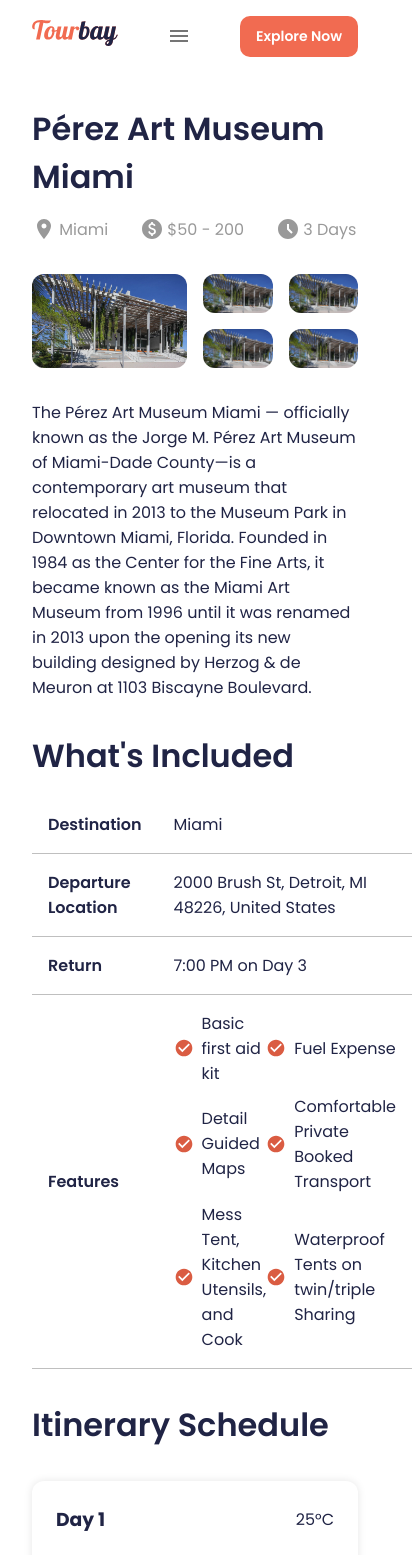
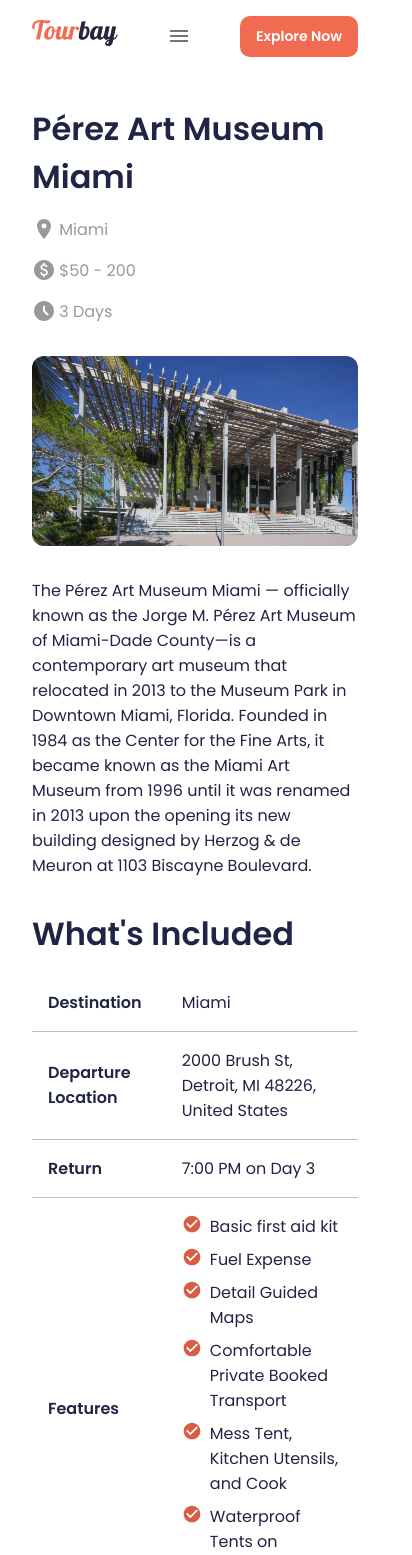
Before and after one commit to afnan-emumba/booking-system-app, a React (Vite) app: page /tour/1 in a window 390 px wide. Shown: the top 1555 px of the page, 412 px wide, since content can reach past the window. Built offline with nearby package versions, Linux system fonts and the light colour scheme.

Commit message:
search tour + fixed tours details page

```diff
--- a/src/App.tsx
+++ b/src/App.tsx
@@ -5,6 +5,7 @@
 import Tours from "./components/Tours";
 import TourDetail from "./components/TourDetail";
 import ErrorPage from "./components/ErrorPage";
+import BookTour from "./components/BookTour";
 
 function App() {
   return (
@@ -16,6 +17,7 @@
           <Route path='/tours' element={<Tours />} />
           <Route path='/tours/:city' element={<Tours />} />
           <Route path='/tour/:id' element={<TourDetail />} />
+          <Route path='/book-tour/:id' element={<BookTour />} />
           <Route path='*' element={<ErrorPage />} />
         </Route>
       </Routes>
--- /dev/null
+++ b/src/components/BookTour.tsx
@@ -0,0 +1,7 @@
+import React from "react";
+
+const BookTour = () => {
+  return <div>BookTour</div>;
+};
+
+export default BookTour;
--- a/src/components/Explore.tsx
+++ b/src/components/Explore.tsx
@@ -15,6 +15,7 @@
 import Select, { SelectChangeEvent } from "@mui/material/Select";
 import { Dayjs } from "dayjs";
 import SearchChip from "./SearchChip";
+import { useNavigate } from "react-router-dom";
 
 const priceRanges = [
   {
@@ -61,12 +62,20 @@
   const [startDate, setStartDate] = useState<Dayjs | null>(null);
   const [endDate, setEndDate] = useState<Dayjs | null>(null);
 
+  const navigate = useNavigate();
+
   const handleChange = (event: SelectChangeEvent) => {
     setPriceRange(event.target.value);
   };
 
   const handleLocationClick = (location: string) => {
     setLocation(location);
+  };
+
+  const handleSearch = () => {
+    if (location) {
+      navigate(`/tours/${location}`);
+    }
   };
 
   return (
@@ -164,7 +173,11 @@
               </div>
             </div>
 
-            <Button variant='contained' className='search-btn'>
+            <Button
+              variant='contained'
+              className='search-btn'
+              onClick={handleSearch}
+            >
               <SearchIcon fontSize='medium' style={{ color: "#fff" }} />
             </Button>
           </Paper>
--- a/src/components/TourDetail.tsx
+++ b/src/components/TourDetail.tsx
@@ -5,6 +5,8 @@
 import AccessTimeFilledIcon from "@mui/icons-material/AccessTimeFilled";
 import PlaceIcon from "@mui/icons-material/Place";
 import CheckCircleIcon from "@mui/icons-material/CheckCircle";
+import { Button } from "@mui/material";
+import { Link } from "react-router-dom";
 
 const TourDetail = () => {
   const { id } = useParams();
@@ -92,10 +94,10 @@
       </div>
 
       <h2>Itinerary Schedule</h2>
-      <div className="tour-details-itinerary">
+      <div className='tour-details-itinerary'>
         {tour.itinerary.map((day, index) => (
-          <div key={index} className="itinerary-card">
-            <div className="itinerary-card-header">
+          <div key={index} className='itinerary-card'>
+            <div className='itinerary-card-header'>
               <h3>Day {day.day}</h3>
               <span>{day.weather}°C</span>
             </div>
@@ -107,6 +109,13 @@
           </div>
         ))}
       </div>
+      {/* <div className='book-tour-btn-container'> */}
+      <Link to={`/book-tour/${id}`} className='book-tour-link'>
+        <Button variant='contained' className='book-tour-btn'>
+          Book Now
+        </Button>
+      </Link>
+      {/* </div> */}
     </div>
   );
 };
--- a/src/index.css
+++ b/src/index.css
@@ -489,6 +489,18 @@
     padding-left: 1.5rem;
 }
 
+.book-tour-link {
+    display: flex;
+    justify-content: center;
+    align-items: center;
+    text-decoration: none;
+}
+
+.book-tour-btn {
+    width: 300px;
+    height: auto;
+}
+
 /* Responsive Styles */
 @media (max-width: 1024px) {
     .navbar-list {
@@ -543,6 +555,19 @@
 
     .tour-cards {
         grid-template-columns: repeat(2, 1fr);
+    }
+
+    .tour-details-images {
+        grid-template-columns: 1fr;
+    }
+
+    .tour-details-img-grid {
+        grid-template-columns: 1fr;
+    }
+
+    .tour-details-icons {
+        flex-direction: column;
+        align-items: flex-start;
     }
 }
 
@@ -617,6 +642,32 @@
     .tour-card {
         margin-bottom: 1rem;
     }
+
+    .tour-details-images {
+        grid-template-columns: 1fr;
+    }
+
+    .tour-details-img-grid {
+        display: none;
+    }
+
+    .tour-details-included ul {
+        grid-template-columns: 1fr;
+    }
+
+    .tour-details-included li {
+        align-items: start;
+    }
+
+    .book-tour-btn {
+        width: 100%;
+    }
+
+    .tour-details-icons {
+        flex-direction: column;
+        align-items: flex-start;
+        gap: 1rem;
+    }
 }
 
 @media (max-width: 480px) {
@@ -679,11 +730,23 @@
 
     .explore-search button {
         width: 100%;
-        /* Ensure button takes full width on mobile */
     }
 
     .tour-cards {
         grid-template-columns: 1fr;
         gap: 1rem;
     }
+
+    .tour-details-images {
+        grid-template-columns: 1fr;
+    }
+
+    .tour-details-img-grid {
+        grid-template-columns: 1fr;
+    }
+
+    .tour-details-icons {
+        flex-direction: column;
+        align-items: flex-start;
+    }
 }
```
